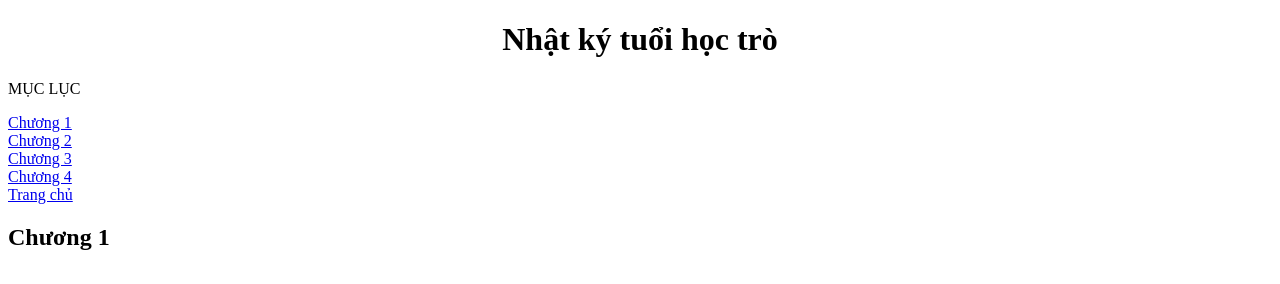
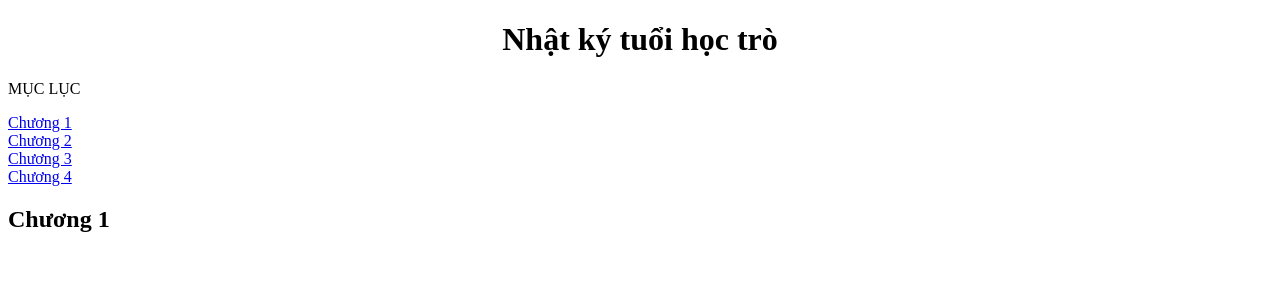
Before and after one commit to giabao-24/gb2408, a plain HTML site: page index.html in a window 1280 px wide. Shown: the top 284 px of the page. Drawn offline with Linux system fonts and the light colour scheme.

Commit message:
Add files via upload

```diff
--- a/index.html
+++ b/index.html
@@ -12,7 +12,6 @@
     <a href="#c2">Chương 2</a><br>
     <a href="#c3">Chương 3</a><br>
     <a href="#c4">Chương 4</a><br>
-    <right><a href="file:///D:/fenew/index.html">Trang chủ</a></right>
     <H2 id="c1">Chương 1</H2><br>
     <p>Đúng như tên gọi,đây là cuốn sách nói về truyện tình yêu,được viết theo một phong cách hoàn toàn khác
      lạ với nhà văn Nguyễn Nhật Ánh từ trước đến nay
```
